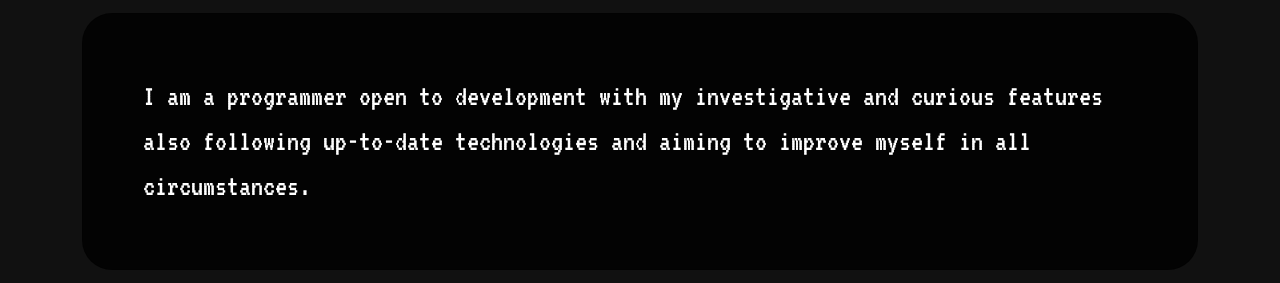
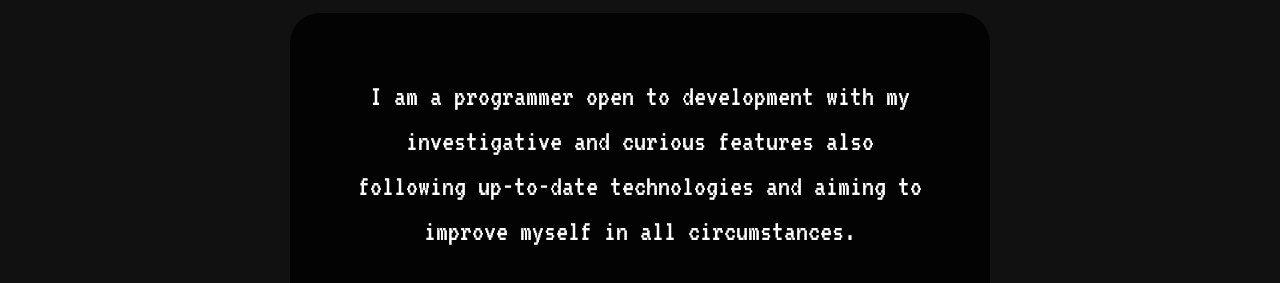
Before and after one commit to akifkomurcu/akifkomurcu.github.io, a plain HTML site: page index.html in a window 1280 px wide. Shown: the part 607-890 px from the top of the page. Drawn offline with nearby package versions, Linux system fonts and the light colour scheme.

Commit message:
main class eklendi ve responsive değişiklikler yapıldı

```diff
--- a/index.html
+++ b/index.html
@@ -32,7 +32,7 @@
             </div>
         </div>
         <div class="ortala">
-            <div class="card mb-3" style="font-size: 30px;">
+            <div class="card mb-3 main" style="font-size: 30px; ">
                 I am a programmer open to development with my investigative and
                 curious features also following up-to-date technologies and aiming to
                 improve myself in all circumstances.
--- a/style.css
+++ b/style.css
@@ -34,6 +34,11 @@ a:hover {
     display: flex;
     justify-content: center;
 }
+.main{
+
+    width: 700px;
+
+}
 .ortalayatay{
     display: flex;
     justify-content: center;
@@ -60,6 +65,7 @@ a:hover {
 
 @media (min-width: 100px)  {
 
+
     .ulist li{
         display:block;
     }
@@ -67,6 +73,9 @@ a:hover {
 }
 @media (min-width: 463px)  {
 
+    .main{
+        text-align: center;
+    }
     .ulist li{
         display:inline;
     }
```
